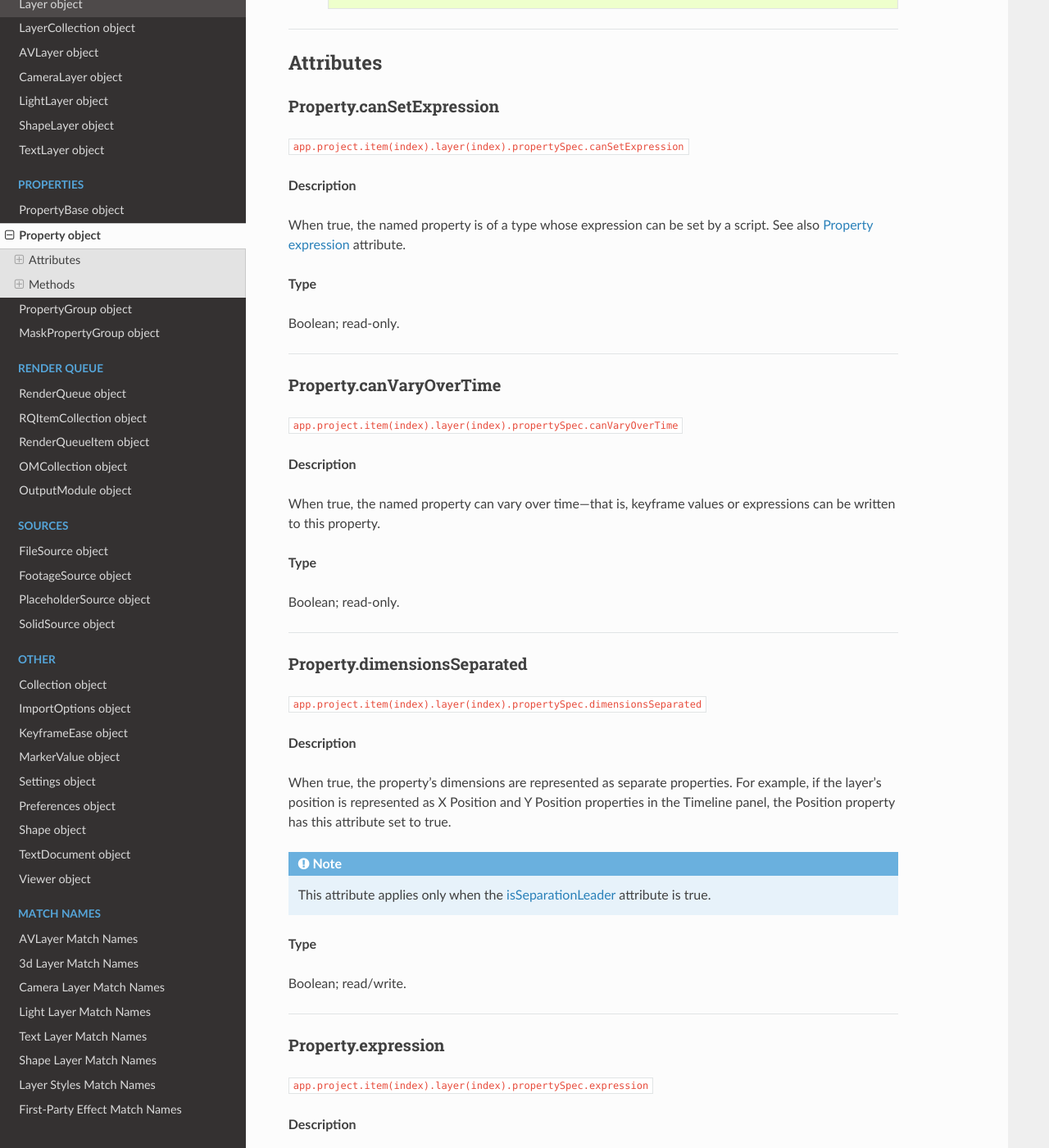
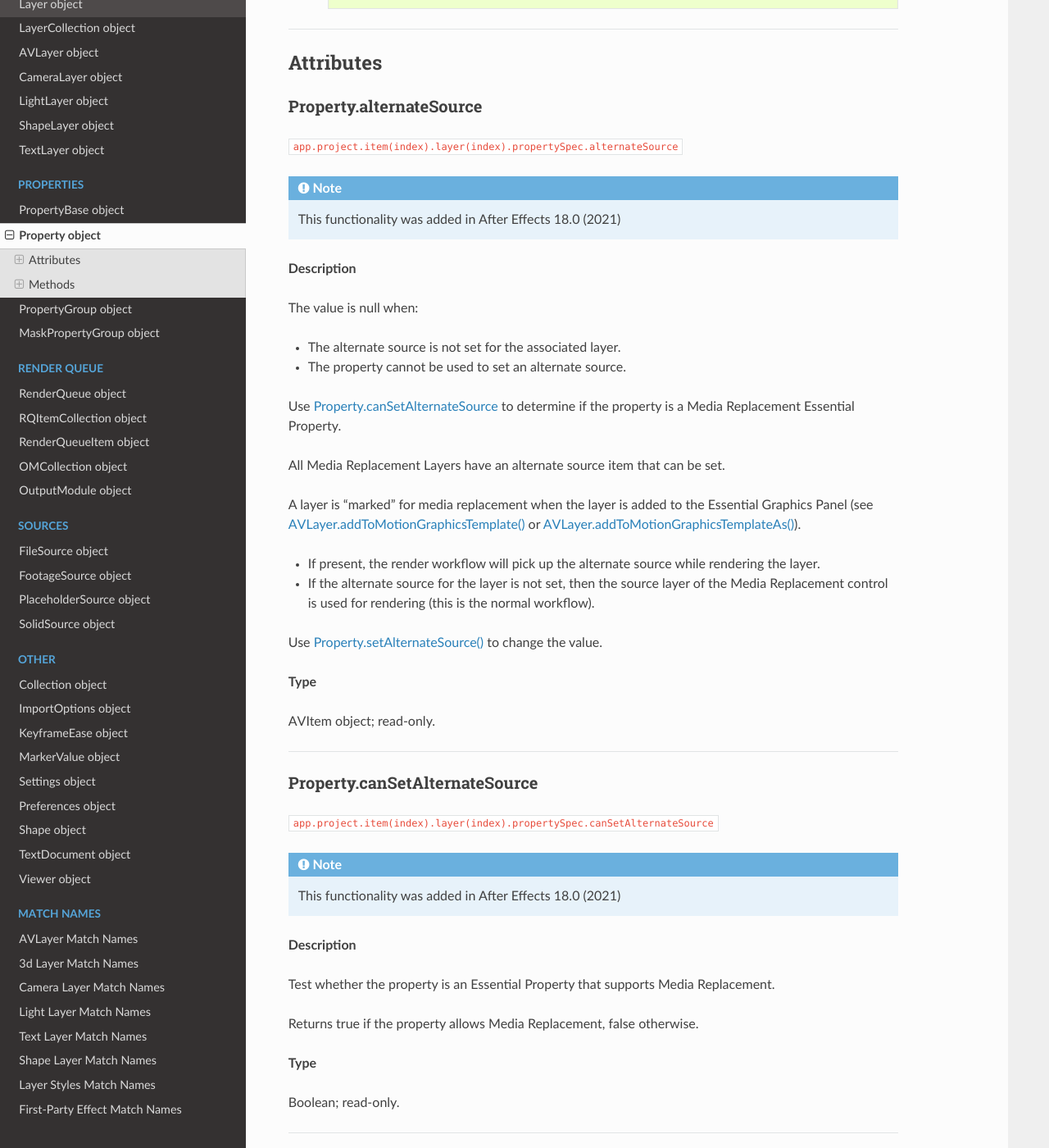
Before and after one commit to docsforadobe/after-effects-scripting-guide, a Sphinx documentation site: the page built from docs/properties/property.rst, in a window 1280 px wide and 1400 px high, scrolled down 2198 px. Shown: the whole window at 82% size. Built offline with Sphinx 7.4.7 and the Read the Docs theme 2.0.0, drawn with Linux system fonts in a browser that asks for light colours; some of the changed text lies outside the part shown.

Commit message:
Add MR attributes and methods for Property

```diff
--- a/docs/properties/property.rst
+++ b/docs/properties/property.rst
@@ -116,6 +116,63 @@ The Property object contains value, keyframe, and expression information about a
 ==========
 Attributes
 ==========
+
+.. _Property.alternateSource:
+
+Property.alternateSource
+*********************************************
+
+``app.project.item(index).layer(index).propertySpec.alternateSource``
+
+.. note::
+    This functionality was added in After Effects 18.0 (2021)
+
+**Description**
+
+The value is null when:
+
+- The alternate source is not set for the associated layer.
+- The property cannot be used to set an alternate source.
+
+Use :ref:`Property.canSetAlternateSource` to determine if the property is a Media Replacement Essential Property.
+
+All Media Replacement Layers have an alternate source item that can be set.
+
+A layer is “marked” for media replacement when the layer is added to the Essential Graphics Panel (see :ref:`AVLayer.addToMotionGraphicsTemplate` or :ref:`AVLayer.addToMotionGraphicsTemplateAs`).
+
+
+- If present, the render workflow will pick up the alternate source while rendering the layer.
+- If the alternate source for the layer is not set, then the source layer of the Media Replacement control is used for rendering (this is the normal workflow).
+
+Use :ref:`Property.setAlternateSource` to change the value.
+
+**Type**
+
+AVItem object; read-only.
+
+----
+
+.. _Property.canSetAlternateSource:
+
+Property.canSetAlternateSource
+*********************************************
+
+``app.project.item(index).layer(index).propertySpec.canSetAlternateSource``
+
+.. note::
+    This functionality was added in After Effects 18.0 (2021)
+
+**Description**
+
+Test whether the property is an Essential Property that supports Media Replacement.
+
+Returns true if the property allows Media Replacement, false otherwise.
+
+**Type**
+
+Boolean; read-only.
+
+----
 
 .. _Property.canSetExpression:
 
@@ -1195,6 +1252,37 @@ Nothing.
 
 ----
 
+.. _Property.setAlternateSource:
+
+Property.setAlternateSource()
+*********************************************
+
+``app.project.item(index).layer(index).propertySpec.setAlternateSource(newSource)``
+
+.. note::
+    This functionality was added in After Effects 18.0 (2021)
+
+**Description**
+
+Set the alternate source for this property.
+
+The Property object and the input parameters for the AVItem that is being called needs to be Media Replacement compatible for the action to go through.
+
+- Use the :ref:`AVItem.isMediaReplacementCompatible` method to test whether the AVItem can be used as an alternate source for Media Replacement.
+- Use :ref:`Property.canSetAlternateSource` to test if the property allows Media Replacement.
+
+**Parameters**
+
+============= ===================================================
+``newSource`` The new source AVItem object. Required.
+============= ===================================================
+
+**Returns**
+
+Nothing.
+
+----
+
 .. _Property.setInterpolationTypeAtKey:
 
 Property.setInterpolationTypeAtKey()
```
